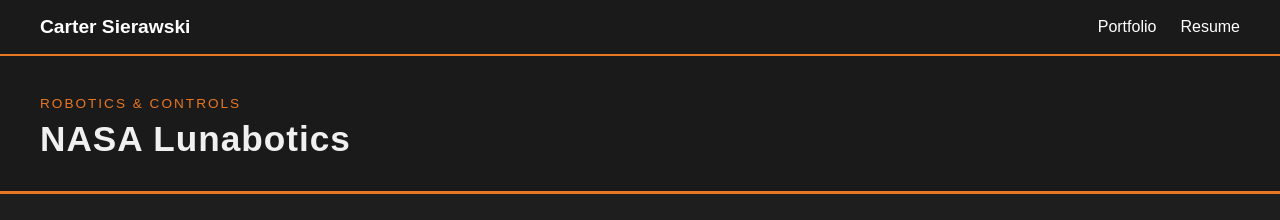
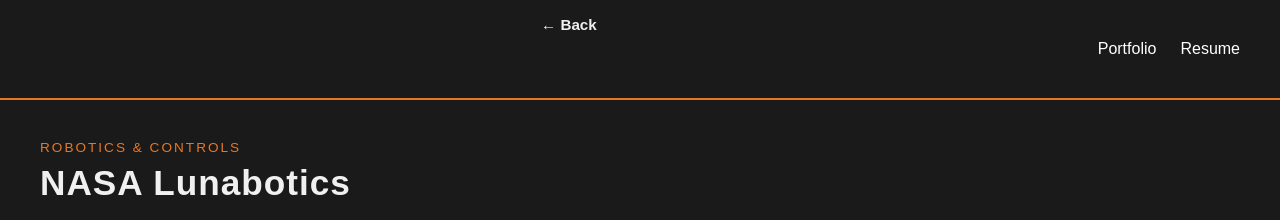
Before and after one commit to csieraws/csieraws.github.io, a plain HTML site: page projects/lunabotics.html in a window 1280 px wide. Shown: the top 220 px of the page. Drawn offline with Linux system fonts and the light colour scheme.

Commit message:
changing nav

```diff
--- a/projects/lunabotics.html
+++ b/projects/lunabotics.html
@@ -10,7 +10,11 @@
 <body>
 
     <nav>
-        <div class="nav-name">Carter Sierawski</div>
+
+        <div class="back-link">
+        <a href="../index.html">← Back</a>
+        </div>
+
         <ul>
             <li><a href="../index.html">Portfolio</a></li>
             <li><a href="../resume.html">Resume</a></li>
```
Also changed, not shown: index.html (+1 -1 lines).
